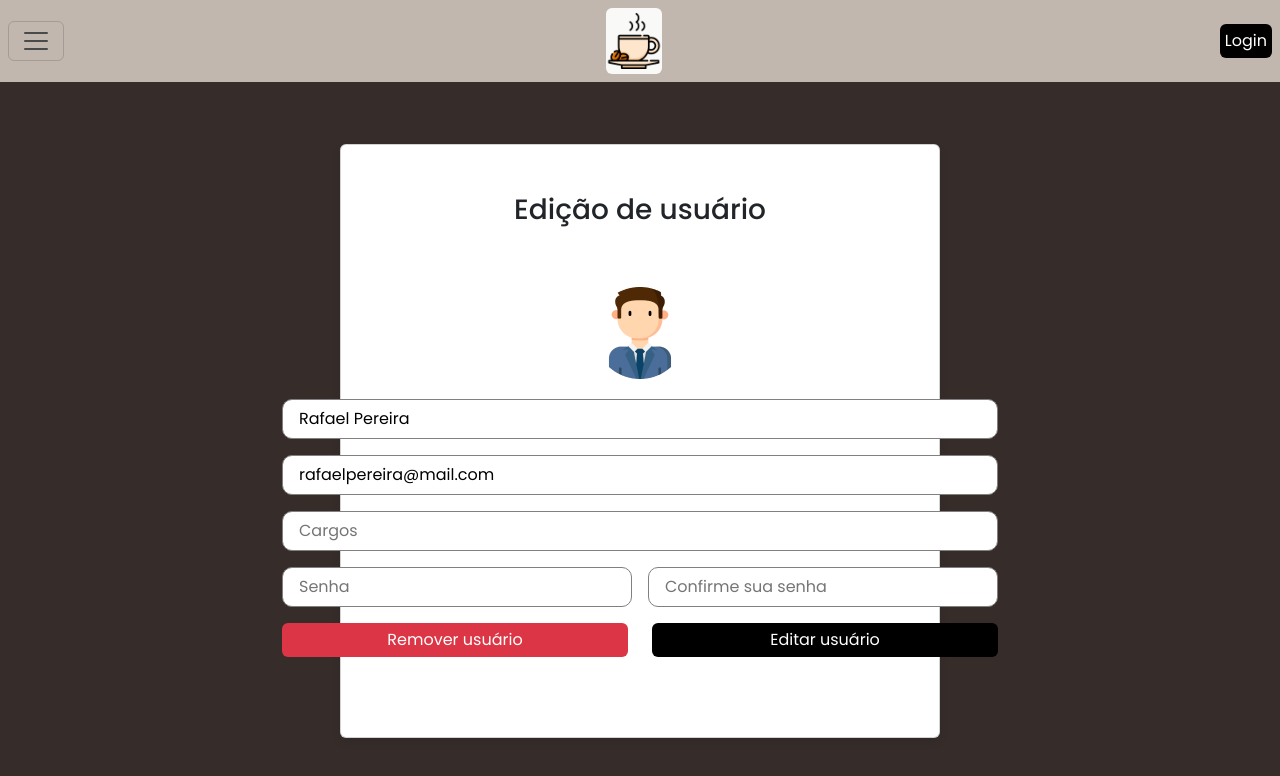
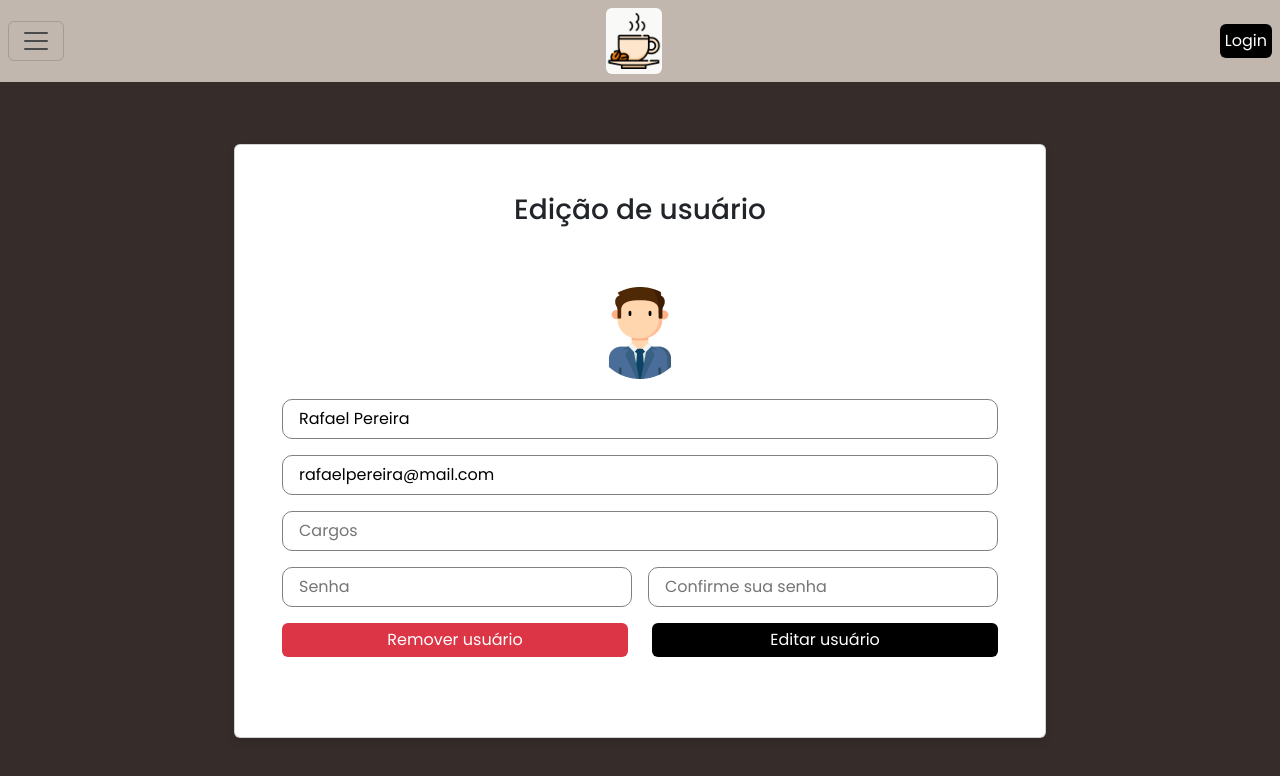
Before and after one commit to Facoffee-SI/facoffee-frontend, a React (Vite) app: page /admin/users/edit in a window 1280 px wide. Shown: the top 776 px of the page. Built offline with nearby package versions, Linux system fonts and the light colour scheme.

Commit message:
fix: ajuste tamanho form edição criação usuário

```diff
--- a/src/views/admin/users/createUser.tsx
+++ b/src/views/admin/users/createUser.tsx
@@ -29,7 +29,7 @@ const onSubmitForm = () => {};
 const CreateUser = () => {
   return (
     <main className="primary-container p-5 d-flex justify-content-center align-items-center">
-      <div className="card p-5" style={{ maxWidth: '600px' }}>
+      <div className="card p-5" style={{ maxWidth: '50.75rem' }}>
         <h3 className="text-center mb-4">Cadastro de Usuário</h3>
         {UserExample.map((item) => (
           <Formik
--- a/src/views/admin/users/editUser.tsx
+++ b/src/views/admin/users/editUser.tsx
@@ -29,7 +29,7 @@ const onSubmitForm = () => {};
 const UsersEdit = () => {
   return (
     <main className="primary-container p-5 d-flex justify-content-center align-items-center">
-      <div className="card p-5" style={{ maxWidth: '600px' }}>
+      <div className="card p-5" style={{ maxWidth: '50.75rem' }}>
         <h3 className="text-center mb-4">Edição de usuário</h3>
         {UserExample.map((item) => (
           <Formik
```
